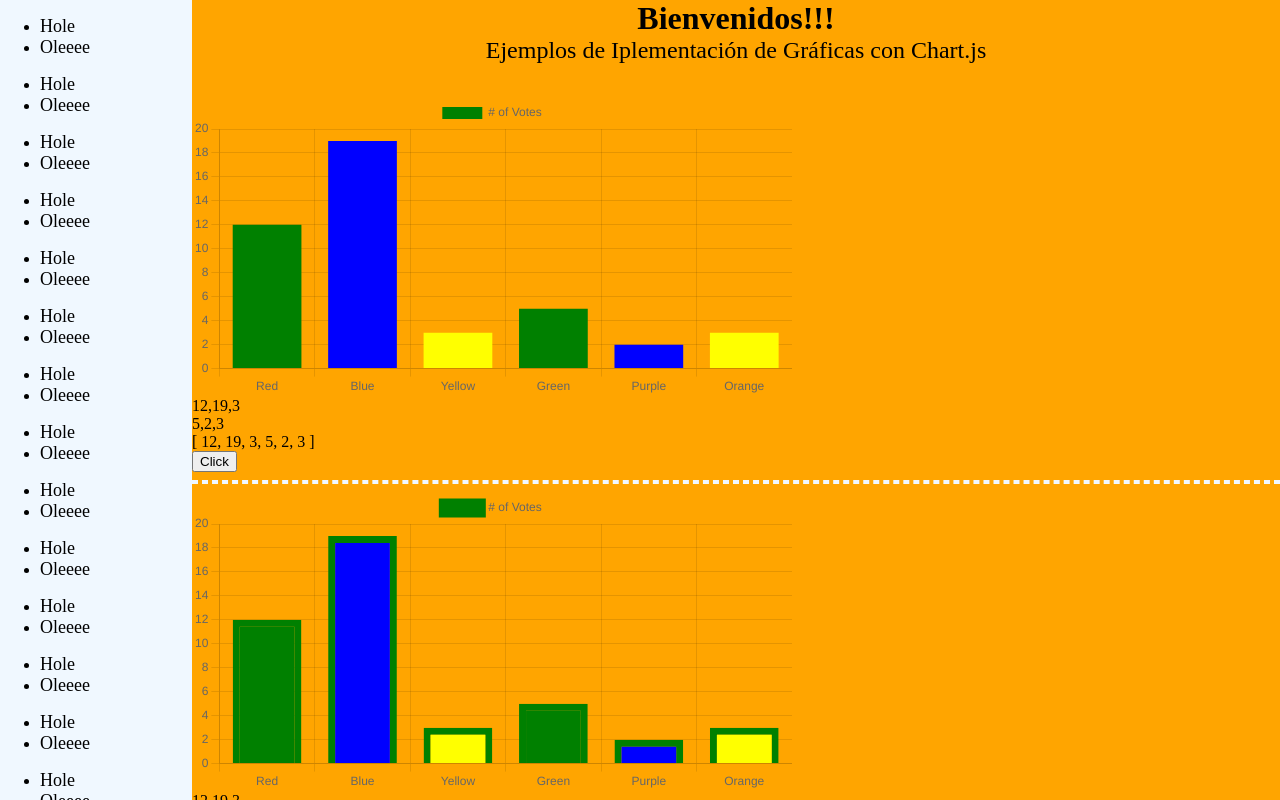
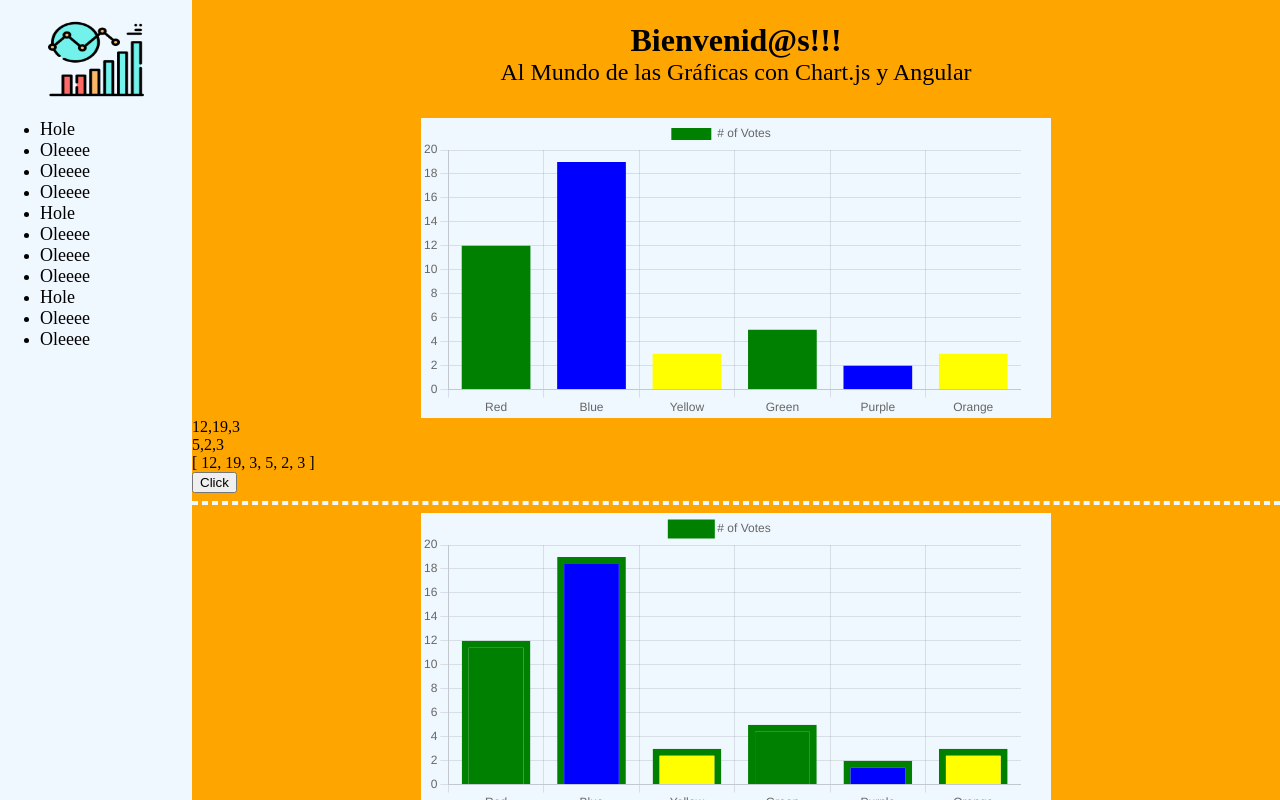
Before and after one commit to JuanCamilo9915/app-graficas-con-angular, an Angular app: page / in a window 1280 px wide. Shown: the top 800 px of the page. Built offline with nearby package versions, Linux system fonts and the light colour scheme.

Commit message:
Se reaizan nuevos cambios.

```diff
--- a/src/app/app.component.css
+++ b/src/app/app.component.css
@@ -15,6 +15,16 @@ a {
     background-color: aliceblue;
 }
 
+.menu > .content-img-menu {
+    text-align: center;
+}
+
+.imgMenu {
+    margin-top: 10%;
+    width: 50%;
+    height: 80px;
+}
+
 .content {
     width: 85vw;
     height: auto;
@@ -23,10 +33,12 @@ a {
 
 .titulo > h1 {
     margin: 0%;
+    margin-top: 2%;
     padding: 0%;
     text-align: center;
     font-size: xx-large;
 }
+
 .titulo > p {
     margin: 0%;
     margin-bottom: 3%;
--- a/src/app/app.component.html
+++ b/src/app/app.component.html
@@ -1,15 +1,24 @@
 <main>
   <section class="menu">
-    <ul *ngFor="let elementoMenu of elementosMenu">
-      <li><a href="{{elementoMenu['url']}}">Hole</a></li>
-      <li><a href="{{elementoMenu['url']}}" target="{{elementoMenu['tget']}}">Oleeee</a></li>
+    <div class="content-img-menu">
+      <img class="imgMenu" src="../assets/img/graficasMenu.png" alt="" srcset="">
+    </div>
+    <ul>
+      <li *ngFor="let elementoMenu of elementosMenu">
+        <ng-container *ngIf="elementoMenu['tget'] === undefined else agregaTarget">
+          <a href="{{elementoMenu['url']}}">Hole</a>
+        </ng-container>
+        <ng-template #agregaTarget>
+          <a href="{{elementoMenu['url']}}" target="{{elementoMenu['tget']}}">Oleeee</a>
+        </ng-template>
+      </li>
     </ul>
   </section>
 
   <section class="content">
     <div class="titulo">
-      <h1>Bienvenidos!!!</h1>
-      <p>Ejemplos de Iplementación de Gráficas con Chart.js</p>
+      <h1>Bienvenid@s!!!</h1>
+      <p>Al Mundo de las Gráficas con Chart.js y Angular</p>
     </div>
 
     <ng-container *ngIf="sonGraficasNormalesVisibles else graficasResponsivas">
@@ -22,4 +31,7 @@
   </section>
 </main>
 
-<footer>footer</footer>
+<footer>
+  footer
+  <a href="https://www.flaticon.es/iconos-gratis/reporte" title="reporte iconos">Reporte iconos creados por Freepik - Flaticon</a>
+</footer>
--- a/src/app/app.component.ts
+++ b/src/app/app.component.ts
@@ -14,50 +14,17 @@ export class AppComponent implements OnInit {
   ngOnInit(): void {
       this.sonGraficasNormalesVisibles = true;
       this.elementosMenu = [
+        {url: 'https://developer.mozilla.org/en-US/'},
         {url: 'https://developer.mozilla.org/en-US/', tget: '_blank'},
         {url: 'https://developer.mozilla.org/en-US/', tget: '_self'},
         {url: 'https://developer.mozilla.org/en-US/', tget: '_blank'},
+        {url: 'https://developer.mozilla.org/en-US/'},
         {url: 'https://developer.mozilla.org/en-US/', tget: '_self'},
         {url: 'https://developer.mozilla.org/en-US/', tget: '_blank'},
         {url: 'https://developer.mozilla.org/en-US/', tget: '_blank'},
-        {url: 'https://developer.mozilla.org/en-US/', tget: '_blank'},
-        {url: 'https://developer.mozilla.org/en-US/', tget: '_blank'},
-        {url: 'https://developer.mozilla.org/en-US/', tget: '_blank'},
-        {url: 'https://developer.mozilla.org/en-US/', tget: '_blank'},
+        {url: 'https://developer.mozilla.org/en-US/'},
         {url: 'https://developer.mozilla.org/en-US/', tget: '_self'},
-        {url: 'https://developer.mozilla.org/en-US/', tget: '_blank'},
-        {url: 'https://developer.mozilla.org/en-US/', tget: '_blank'},
-        {url: 'https://developer.mozilla.org/en-US/', tget: '_blank'},
-        {url: 'https://developer.mozilla.org/en-US/', tget: '_self'},
-        {url: 'https://developer.mozilla.org/en-US/', tget: '_blank'},
-        {url: 'https://developer.mozilla.org/en-US/', tget: '_blank'},
-        {url: 'https://developer.mozilla.org/en-US/', tget: '_blank'},
-        {url: 'https://developer.mozilla.org/en-US/', tget: '_blank'},
-        {url: 'https://developer.mozilla.org/en-US/', tget: '_blank'},
-        {url: 'https://developer.mozilla.org/en-US/', tget: '_blank'},
-        {url: 'https://developer.mozilla.org/en-US/', tget: '_blank'},
-        {url: 'https://developer.mozilla.org/en-US/', tget: '_blank'},
-        {url: 'https://developer.mozilla.org/en-US/', tget: '_blank'},
-        {url: 'https://developer.mozilla.org/en-US/', tget: '_blank'},
-        {url: 'https://developer.mozilla.org/en-US/', tget: '_blank'},
-        {url: 'https://developer.mozilla.org/en-US/', tget: '_blank'},
-        {url: 'https://developer.mozilla.org/en-US/', tget: '_blank'},
-        {url: 'https://developer.mozilla.org/en-US/', tget: '_blank'},
-        {url: 'https://developer.mozilla.org/en-US/', tget: '_blank'},
-        {url: 'https://developer.mozilla.org/en-US/', tget: '_blank'},
-        {url: 'https://developer.mozilla.org/en-US/', tget: '_blank'},
-        {url: 'https://developer.mozilla.org/en-US/', tget: '_blank'},
-        {url: 'https://developer.mozilla.org/en-US/', tget: '_blank'},
-        {url: 'https://developer.mozilla.org/en-US/', tget: '_blank'},
-        {url: 'https://developer.mozilla.org/en-US/', tget: '_blank'},
-        {url: 'https://developer.mozilla.org/en-US/', tget: '_blank'},
-        {url: 'https://developer.mozilla.org/en-US/', tget: '_blank'},
-        {url: 'https://developer.mozilla.org/en-US/', tget: '_blank'},
-        {url: 'https://developer.mozilla.org/en-US/', tget: '_blank'},
-        {url: 'https://developer.mozilla.org/en-US/', tget: '_blank'},
-        {url: 'https://developer.mozilla.org/en-US/', tget: '_blank'},
-        {url: 'https://developer.mozilla.org/en-US/', tget: '_blank'},
-        {url: 'https://developer.mozilla.org/en-US/', tget: '_blank'},
+        {url: 'https://developer.mozilla.org/en-US/', tget: '_blank'}
       ];
   }
 }
--- a/src/app/graficas-normales/graficas-normales.component.css
+++ b/src/app/graficas-normales/graficas-normales.component.css
@@ -1,3 +1,10 @@
+.grafica {
+    margin: auto;
+    width: 630px;
+    height: 300px;
+    background-color: aliceblue;
+}
+
 .separador {
     border: 2px dashed aliceblue;
 }
--- a/src/app/graficas-normales/graficas-normales.component.html
+++ b/src/app/graficas-normales/graficas-normales.component.html
@@ -1,5 +1,18 @@
-<div style="width: 700px; height: 300px;">
-    <canvas #myGraf id="myChart"></canvas>
+<div class="grafica">
+    <canvas id="myChart"></canvas>
+  </div>
+  {{dataAleatoria | slice:0:3}}
+  <br>
+  {{dataAleatoria | slice:3}}
+  <br>
+  {{dataAleatoria | json}}
+  <br>
+  <button (click)="valoresAleatorios()">Click</button>
+<!-- grafica estatica y dinamica -->
+  <hr class="separador">
+
+  <div class="grafica">
+    <canvas id="myChart2"></canvas>
   </div>
   {{dataAleatoria | slice:0:3}}
   <br>
@@ -10,16 +23,3 @@
   <button (click)="valoresAleatorios()">Click</button>
 
   <hr class="separador">
-
-  <div style="width: 700px; height: 300px;">
-    <canvas #myGraf2 id="myChart2"></canvas>
-  </div>
-  {{dataAleatoria | slice:0:3}}
-  <br>
-  {{dataAleatoria | slice:3}}
-  <br>
-  {{dataAleatoria | json}}
-  <br>
-  <button (click)="valoresAleatorios()">Click</button>
-
-  <hr class="separador">
--- a/src/app/graficas-normales/graficas-normales.component.ts
+++ b/src/app/graficas-normales/graficas-normales.component.ts
@@ -1,4 +1,4 @@
-import { Component, ElementRef, OnInit, ViewChild } from '@angular/core';
+import { Component, OnInit } from '@angular/core';
 import Chart from 'chart.js/auto';
 
 @Component({
@@ -7,8 +7,6 @@ import Chart from 'chart.js/auto';
   styleUrls: ['./graficas-normales.component.css']
 })
 export class GraficasNormalesComponent implements OnInit {
-
-  @ViewChild('myGraf') grafica!: ElementRef
 
   muestra: boolean = true;
   c: any = [];
```
Also changed, not shown: src/assets/img/graficasMenu.png (added).
